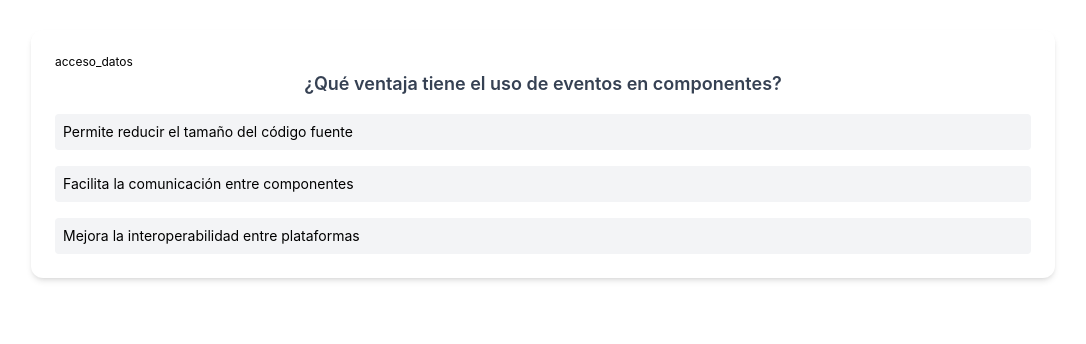
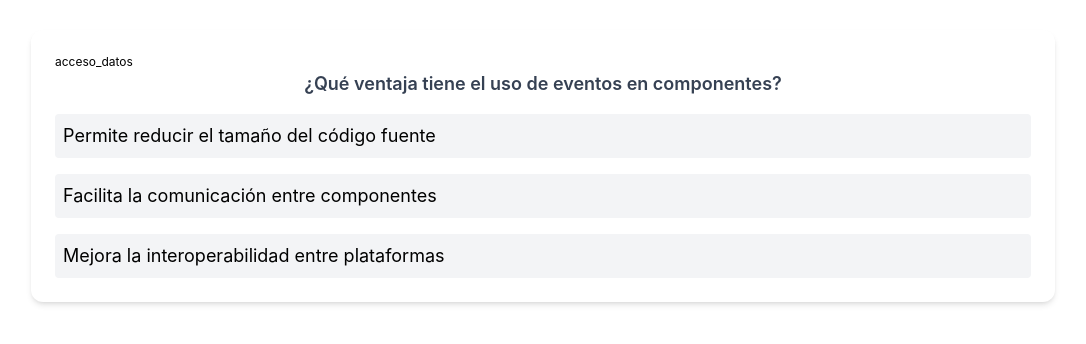
Before and after one commit to JaviPedrote/simulacros, a React (Vite) app: page / in a window 1280 px wide. Both pictures are taken after a click on the button "Acc Datos". Shown: the top 344 px of the page, without its empty margins (97-1183 px from the left). Built offline with nearby package versions, Linux system fonts and the light colour scheme.

Commit message:
termina2

```diff
--- a/src/App.jsx
+++ b/src/App.jsx
@@ -152,7 +152,7 @@ const Quiz = () => {
               <button
                 key={index}
                 onClick={() => handleAnswer(option.correct)}
-                className="block w-full md:text-md text-sm text-left p-2 bg-gray-100 rounded hover:bg-gray-300 cursor-pointer"
+                className="block w-full md:text-lg text-sm text-left p-2 bg-gray-100 rounded hover:bg-gray-300 cursor-pointer"
               >
                 {option.text}
               </button>
```
